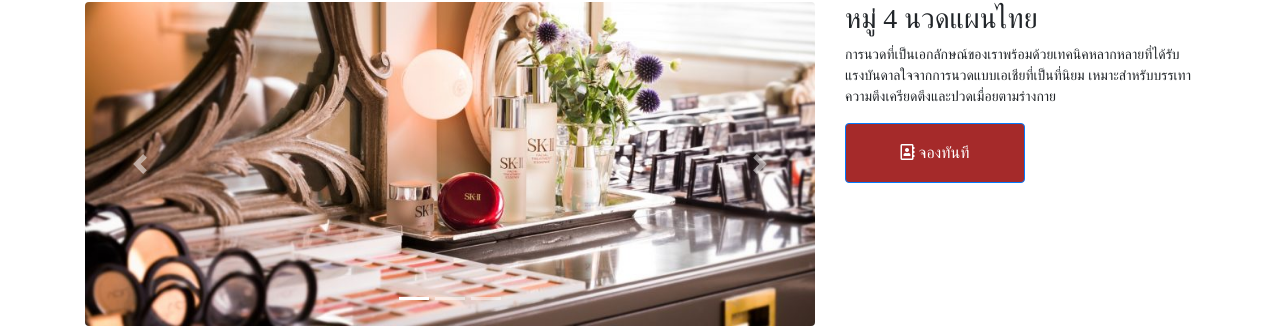
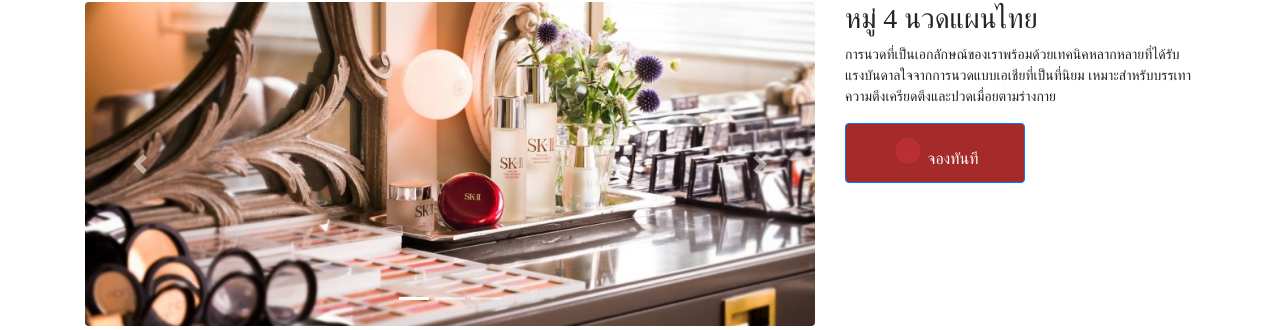
Before and after one commit to moosri-dev/moosri-project, a PHP site: page / in a window 1280 px wide. Shown: the part 99-429 px from the top of the page. Run offline with PHP 8.4, Linux system fonts and the light colour scheme; data that the repository does not hold is empty; some libraries are stand-ins or nearby versions.

Commit message:
update index.php

```diff
--- a/index.php
+++ b/index.php
@@ -52,10 +52,10 @@
 	        <!-- /.col-lg-8 -->
 	        <div class="col-lg-4">
 	          		<h3>หมู่ 4 นวดแผนไทย</h3>
-								<p>การนวดที่เป็นเอกลักษณ์ของเราพร้อมด้วยเทคนิคหลากหลายที่ได้รับแรงบันดาลใจจากการนวดแบบเอเชียที่เป็นที่นิยม เหมาะสำหรับบรรเทาความตึงเครียดตึงและปวดเมื่อยตามร่างกาย</icon p>
-							<div class="icon fastBk"> <!-- fast booking -->
-								<button type="button" class="fastBkBtn btn btn-primary ">
-								<i class="far fa-address-book"></i>
+								<p>การนวดที่เป็นเอกลักษณ์ของเราพร้อมด้วยเทคนิคหลากหลายที่ได้รับแรงบันดาลใจจากการนวดแบบเอเชียที่เป็นที่นิยม เหมาะสำหรับบรรเทาความตึงเครียดตึงและปวดเมื่อยตามร่างกาย</p>
+							<div class="fastBk"> <!-- fast booking -->
+								<button type="button" class="fastBkBtn btn btn-primary">
+								<i class="far fa-address-book spinner-grow text-danger"></i>
 								จองทันที
 								</button>
 							</div>
```
